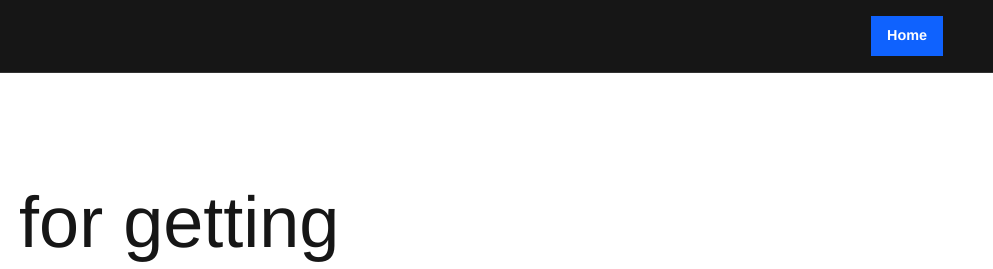
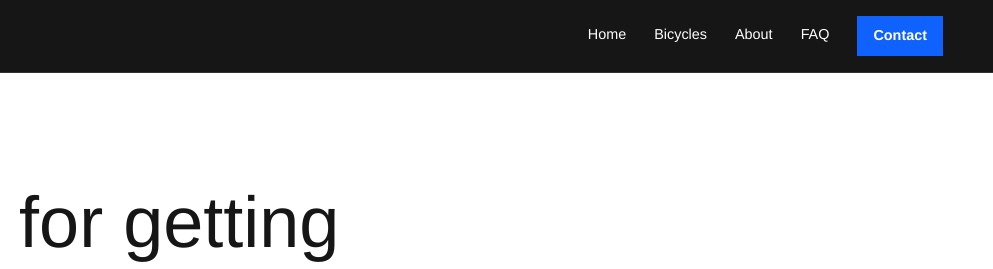
Before and after one commit to Adithyashetty2002/Bicycle, a plain HTML site: page site/thank-you/index.html in a window 1280 px wide. Shown: the top 269 px of the page, 287-1280 px from the left. Drawn offline with Linux system fonts and the light colour scheme.

Commit message:
Add full navigation to thank-you page

```diff
--- a/site/thank-you/index.html
+++ b/site/thank-you/index.html
@@ -1 +1 @@
-<!doctype html><html lang="en"><head><meta charset="utf-8"><meta name="viewport" content="width=device-width, initial-scale=1"><meta name="robots" content="noindex"><link rel="icon" href="/assets/icons/favicon.svg" type="image/svg+xml"><link rel="stylesheet" href="/assets/css/styles.css"><link rel="stylesheet" href="/assets/css/refinement.css"><title>Thank you | Vayu Bicycles</title></head><body><header class="site-header"><div class="shell header-inner"><a class="brand" href="/"><span class="brand-mark" aria-hidden="true"><span></span><span></span></span><span>VAYU</span></a><nav id="site-nav" class="site-nav" aria-label="Primary navigation"><a class="nav-contact" href="/" data-home-link>Home</a></nav></div></header><main class="thank-you"><div class="shell"><p class="eyebrow">Enquiry received</p><h1>Thanks for getting in touch.</h1><p class="lead">Your message has been sent to the Vayu team. We will use the details you provided only to respond to this enquiry.</p><a class="button button-primary" href="/bicycles/">Continue exploring bicycles</a></div></main><footer class="site-footer"><div class="shell footer-bottom"><p>© <span data-current-year></span> Vayu Bicycles.</p><p><a href="/privacy/">Privacy</a></p></div></footer><script src="/assets/js/site.js"></script></body></html>
+<!doctype html><html lang="en"><head><meta charset="utf-8"><meta name="viewport" content="width=device-width, initial-scale=1"><meta name="robots" content="noindex"><link rel="icon" href="/assets/icons/favicon.svg" type="image/svg+xml"><link rel="stylesheet" href="/assets/css/styles.css"><link rel="stylesheet" href="/assets/css/refinement.css"><title>Thank you | Vayu Bicycles</title></head><body><header class="site-header"><div class="shell header-inner"><a class="brand" href="/"><span class="brand-mark" aria-hidden="true"><span></span><span></span></span><span>VAYU</span></a><nav id="site-nav" class="site-nav" aria-label="Primary navigation"><a href="/" data-home-link>Home</a><a href="/bicycles/">Bicycles</a><a href="/about/">About</a><a href="/faq/">FAQ</a><a class="nav-contact" href="/contact/">Contact</a></nav></div></header><main class="thank-you"><div class="shell"><p class="eyebrow">Enquiry received</p><h1>Thanks for getting in touch.</h1><p class="lead">Your message has been sent to the Vayu team. We will use the details you provided only to respond to this enquiry.</p><a class="button button-primary" href="/bicycles/">Continue exploring bicycles</a></div></main><footer class="site-footer"><div class="shell footer-bottom"><p>© <span data-current-year></span> Vayu Bicycles.</p><p><a href="/privacy/">Privacy</a></p></div></footer><script src="/assets/js/site.js"></script></body></html>
```
